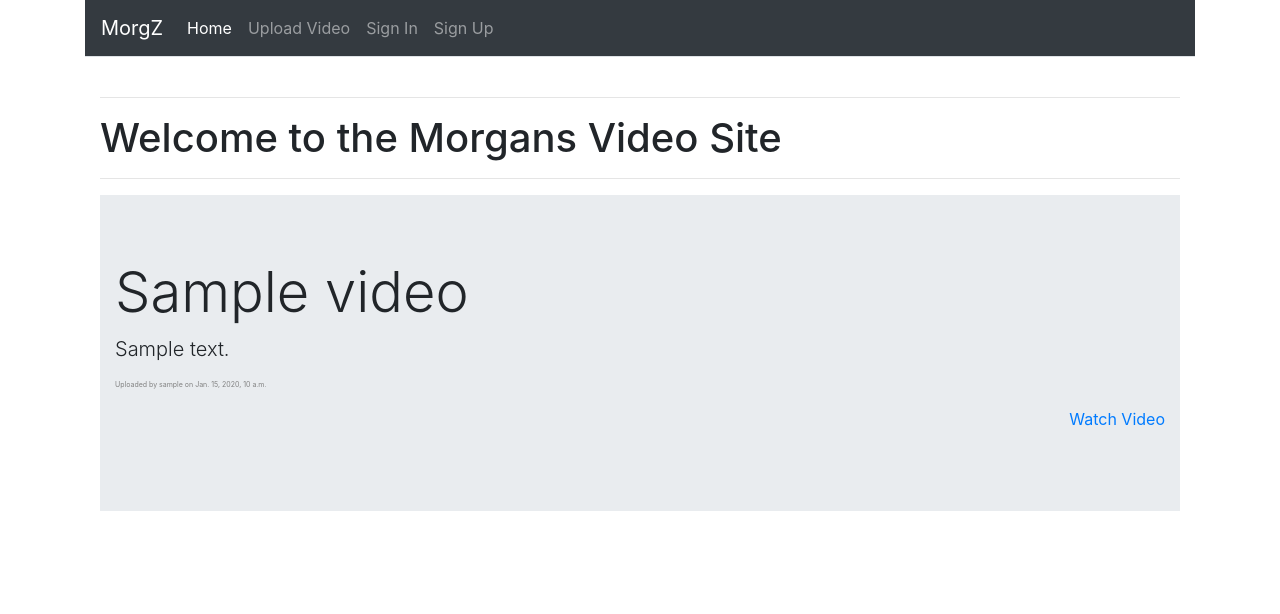
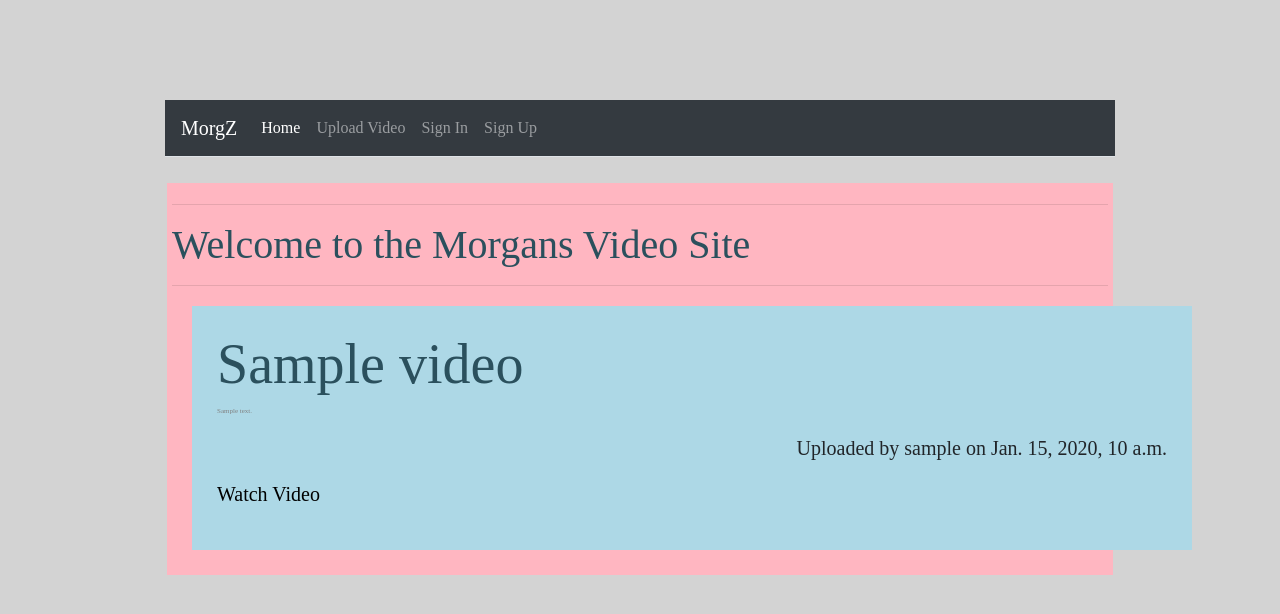
Before and after one commit to thomas041/morgzyoutubeclone, a Django app: page / in a window 1280 px wide. Shown: the top 614 px of the page. Run offline with Django 3.2, Linux system fonts and the light colour scheme; tables that the repository leaves empty hold one stand-in row (values such as "Sample post"); some libraries are stand-ins or nearby versions.

Commit message:
more shit

```diff
--- /dev/null
+++ b/static/css/style.css
@@ -0,0 +1,41 @@
+body {
+  background-color: lightgrey;
+  padding-top: 100px;
+  margin-left: 150px;
+  margin-right: 150px;
+  font-family: "Times New Roman", Times, serif; }
+
+h1 {
+  color: #2b505d;
+  }
+
+a {
+  color: black;
+  text-decoration: none; }
+
+.lead{
+    font-size: 7px;
+    color:gray;
+}
+
+.lead1{
+    text-align: right
+}
+
+.container > div {
+    background-color: lightpink;
+    /*font-size: 20px;*/
+    margin: 2px;
+    padding: 5px;
+    width: auto;
+}
+.container1 {
+    background-color: lightblue;
+    font-size: 20px;
+    margin: 20px;
+    padding: 25px;
+    width: 1000px;
+}
+.vid{
+    width: auto;
+}
--- a/youtube/parent.html
+++ b/templates/youtube/base.html
@@ -1,8 +1,9 @@
 <!doctype html>
 <html lang="en">
     <head>
-        <title>{% block title %}{% endblock %} - Youtube Clone with Python</title>
+        <title>{% block title %}{% endblock %}</title>
         <link rel="stylesheet" href="https://stackpath.bootstrapcdn.com/bootstrap/4.5.0/css/bootstrap.min.css" integrity="sha384-9aIt2nRpC12Uk9gS9baDl411NQApFmC26EwAOH8WgZl5MYYxFfc+NcPb1dKGj7Sk" crossorigin="anonymous">
+        <link rel="stylesheet" type="text/css" href="/static/css/style.css">
         <meta charset="utf-8">
         <meta name="viewport" content="width=device-width, initial-scale=1, shrink-to-fit=no">
     </head>
@@ -35,6 +36,7 @@
         </div>
 </nav>
 
+
         <ul class="nav nav-tabs">
 
         </ul>
@@ -45,6 +47,7 @@
     </div>
 </div>
 
+
     <script src="https://code.jquery.com/jquery-3.3.1.slim.min.js" integrity="sha384-q8i/X+965DzO0rT7abK41JStQIAqVgRVzpbzo5smXKp4YfRvH+8abtTE1Pi6jizo" crossorigin="anonymous"></script>
     <script src="https://cdnjs.cloudflare.com/ajax/libs/popper.js/1.14.3/umd/popper.min.js" integrity="sha384-ZMP7rVo3mIykV+2+9J3UJ46jBk0WLaUAdn689aCwoqbBJiSnjAK/l8WvCWPIPm49" crossorigin="anonymous"></script>
     <script src="https://stackpath.bootstrapcdn.com/bootstrap/4.1.3/js/bootstrap.min.js" integrity="sha384-ChfqqxuZUCnJSK3+MXmPNIyE6ZbWh2IMqE241rYiqJxyMiZ6OW/JmZQ5stwEULTy" crossorigin="anonymous"></script>
--- a/youtube/index.html
+++ b/templates/youtube/index.html
@@ -1,4 +1,4 @@
-{% extends "parent.html" %}
+{% extends "base.html" %}
 
 {% block title %}
 Home
@@ -10,12 +10,14 @@ Home
     <hr />
 
 {% for video in most_recent_videos %}
-<div class="jumbotron jumbotron-fluid">
-        <div class="container">
+
+<div class="vid">
+        <div class="container1">
           <h1 class="display-4">{{ video.title }}</h1>
           <p class="lead">{{ video.description }}</p>
-          <p style="font-size: 7px; color:gray;">Uploaded by {{ video.user }} on {{ video.datetime }} </p>
-          <p style="text-align: right"><a href='/video/{{ video.id }}'>Watch Video</a></p>
+
+          <p class="lead1">Uploaded by {{ video.user }} on {{ video.datetime }} </p>
+          <p><a href='/video/{{ video.id }}'>Watch Video</a></p>
         </div>
 </div>
 {% endfor %}
--- a/youtube/login.html
+++ b/templates/youtube/login.html
@@ -1,4 +1,4 @@
-{% extends "parent.html" %}
+{% extends "base.html" %}
 
 {% block title %}
 Log into your Account
--- a/youtube/new_video.html
+++ b/templates/youtube/new_video.html
@@ -1,4 +1,4 @@
-{% extends "parent.html" %}
+{% extends "base.html" %}
 
 {% block title %}
 Upload Video
--- a/youtube/register.html
+++ b/templates/youtube/register.html
@@ -1,4 +1,4 @@
-{% extends "parent.html" %}
+{% extends "base.html" %}
 
 {% block title %}
 Create a new Account
--- a/youtube/video.html
+++ b/templates/youtube/video.html
@@ -1,7 +1,7 @@
-{% extends "parent.html" %}
+{% extends "base.html" %}
 
 {% block title %}
-Video -
+Video
 {% endblock %}
 
 
@@ -14,6 +14,7 @@ Video -
   Your browser does not support the video tag.
   </video>
 <p>{{ video.description }}</p>
+
 <br><br>
 <h3>Comments</h3>
 
--- a/youtube/forms.py
+++ b/youtube/forms.py
@@ -5,14 +5,17 @@ class LoginForm(forms.Form):
     username = forms.CharField(label='Username', max_length=20)
     password = forms.CharField(label='Password', max_length=20)
 
+
 class RegisterForm(forms.Form):
     username = forms.CharField(label='Username', max_length=20)
     password = forms.CharField(label='Password', max_length=20)
     email = forms.CharField(label='Email', max_length=20)
 
+
 class CommentForm(forms.Form):
     text = forms.CharField(label='text', max_length=300)
     #video = forms.IntegerField(widget=forms.HiddenInput(), initial=1)
+
 
 class NewVideoForm(forms.Form):
     title = forms.CharField(label='Title', max_length=20)
--- a/youtube/models.py
+++ b/youtube/models.py
@@ -1,6 +1,5 @@
 from django.db import models
 
-# Create your models here.
 
 class Video(models.Model):
     title = models.CharField(max_length=30)
@@ -9,6 +8,7 @@ class Video(models.Model):
     datetime = models.DateTimeField(auto_now=True, blank=False, null=False) #todo: auto_now=True
     user = models.ForeignKey('auth.User', on_delete=models.CASCADE)
 
+
 class Comment(models.Model):
     text = models.TextField(max_length=300)
     datetime = models.DateTimeField(auto_now=True, blank=False, null=False)
--- a/youtube/views.py
+++ b/youtube/views.py
@@ -9,11 +9,13 @@ from django.core.files.storage import FileSystemStorage
 import os
 from wsgiref.util import FileWrapper
 
+
 class VideoFileView(View):
 
     def get(self, request, file_name):
         BASE_DIR = os.path.dirname(os.path.dirname(os.path.abspath(__file__)))
-        file = FileWrapper(open(BASE_DIR+'/'+file_name, 'rb'))
+
+        file = FileWrapper(open(BASE_DIR + '/' + file_name, 'rb'))
         response = HttpResponse(file, content_type='video/mp4')
         response['Content-Disposition'] = 'attachment; filename={}'.format(file_name)
         return response
@@ -21,30 +23,33 @@ class VideoFileView(View):
 
 class HomeView(View):
     template_name = 'index.html'
+
     def get(self, request):
         most_recent_videos = Video.objects.order_by('-datetime')[:8]
-        return render(request, self.template_name, {'menu_active_item': 'home', 'most_recent_videos': most_recent_videos})
+        return render(request, self.template_name,
+                      {'menu_active_item': 'home', 'most_recent_videos': most_recent_videos})
+
 
 class LogoutView(View):
     def get(self, request):
         logout(request)
         return HttpResponseRedirect('/')
 
+
 class VideoView(View):
     template_name = 'video.html'
 
     def get(self, request, id):
-        #fetch video from DB by ID
+        # fetch video from DB by ID
         video_by_id = Video.objects.get(id=id)
         BASE_DIR = os.path.dirname(os.path.dirname(os.path.abspath(__file__)))
-        video_by_id.path = 'http://localhost:8000/get_video/'+video_by_id.path
-        context = {'video':video_by_id}
+        video_by_id.path = 'http://localhost:8000/get_video/' + video_by_id.path
+        context = {'video': video_by_id}
 
         if request.user.is_authenticated:
             print('user signed in')
             comment_form = CommentForm()
             context['form'] = comment_form
-
 
         comments = Comment.objects.filter(video__id=id).order_by('-datetime')[:5]
         print(comments)
@@ -57,7 +62,7 @@ class LoginView(View):
 
     def get(self, request):
         if request.user.is_authenticated:
-            #logout(request)
+            # logout(request)
             return HttpResponseRedirect('/')
 
         form = LoginForm()
@@ -79,6 +84,7 @@ class LoginView(View):
                 return HttpResponseRedirect('login')
         return HttpResponse('This is Login view. POST Request.')
 
+
 class CommentView(View):
     template_name = 'comment.html'
 
@@ -95,6 +101,7 @@ class CommentView(View):
             new_comment.save()
             return HttpResponseRedirect('/video/{}'.format(str(video_id)))
         return HttpResponse('This is Register view. POST Request.')
+
 
 class RegisterView(View):
     template_name = 'register.html'
@@ -122,16 +129,17 @@ class RegisterView(View):
             return HttpResponseRedirect('/login')
         return HttpResponse('This is Register view. POST Request.')
 
+
 class NewVideo(View):
     template_name = 'new_video.html'
 
     def get(self, request):
         if request.user.is_authenticated == False:
-            #return HttpResponse('You have to be logged in, in order to upload a video.')
+            # return HttpResponse('You have to be logged in, in order to upload a video.')
             return HttpResponseRedirect('/register')
 
         form = NewVideoForm()
-        return render(request, self.template_name, {'form':form})
+        return render(request, self.template_name, {'form': form})
 
     def post(self, request):
         # pass filled out HTML-Form from View to NewVideoForm()
@@ -143,10 +151,12 @@ class NewVideo(View):
             description = form.cleaned_data['description']
             file = form.cleaned_data['file']
 
-            random_char = ''.join(random.choices(string.ascii_uppercase + string.digits, k=10))
-            path = random_char+file.name
+            random_char = ''.join(random.choices(string.ascii_uppercase + string.digits, k=5))
+            path = random_char + file.name
 
-            fs = FileSystemStorage(location = os.path.dirname(os.path.dirname(os.path.abspath(__file__))))
+            fs = FileSystemStorage(location=os.path.dirname(os.path.dirname(os.path.abspath(__file__))))
+            # fs = FileSystemStorage(location='media')
+
             filename = fs.save(path, file)
             file_url = fs.url(filename)
 
@@ -155,9 +165,9 @@ class NewVideo(View):
             print(file_url)
 
             new_video = Video(title=title,
-                            description=description,
-                            user=request.user,
-                            path=path)
+                              description=description,
+                              user=request.user,
+                              path=path)
             new_video.save()
 
             # redirect to detail view template of a Video
--- a/youtube_python/urls.py
+++ b/youtube_python/urls.py
@@ -1,6 +1,6 @@
 from django.contrib import admin
 from django.urls import path
-from youtube.views import HomeView, NewVideo, CommentView, LoginView, RegisterView, VideoView, VideoFileView,LogoutView
+from youtube.views import HomeView, NewVideo, CommentView, LoginView, RegisterView, VideoView, VideoFileView, LogoutView
 
 urlpatterns = [
     path('admin/', admin.site.urls),
@@ -14,8 +14,8 @@ urlpatterns = [
     path('logout', LogoutView.as_view())
 ]
 
+
 from django.conf import settings
-from django.conf.urls import include, url  # For django versions before 2.0
 from django.urls import include, path  # For django versions from 2.0 and up
 
 if settings.DEBUG:
```
Also changed, not shown: youtube_python/settings.py (+11 -6 lines), static/img/middle_finger_spaceballs.gif (added), static/img/morgz00.jpg (added), static/img/tux.ico (added), youtube/migrations/__init__.py (deleted), 1 other file.
